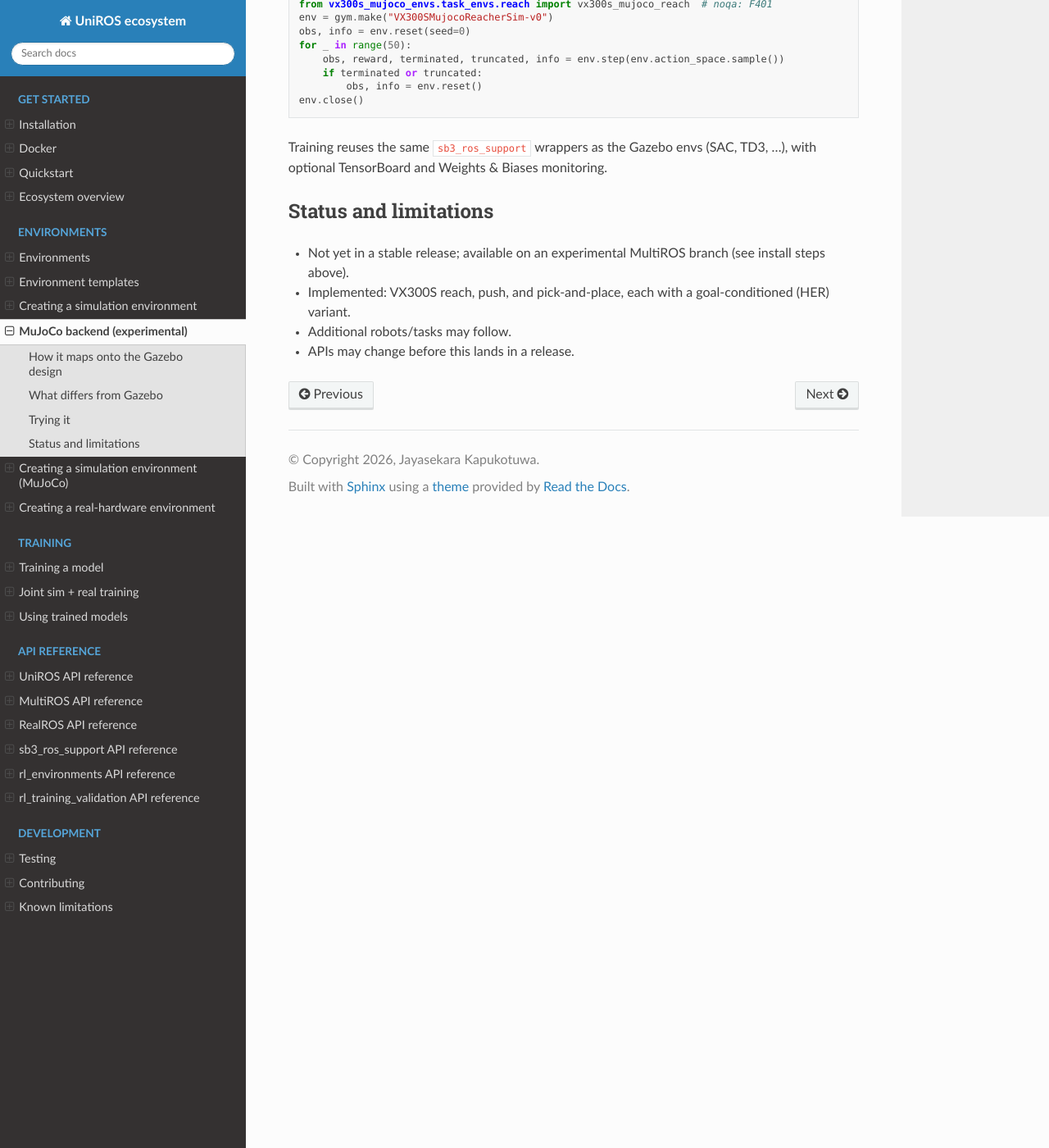
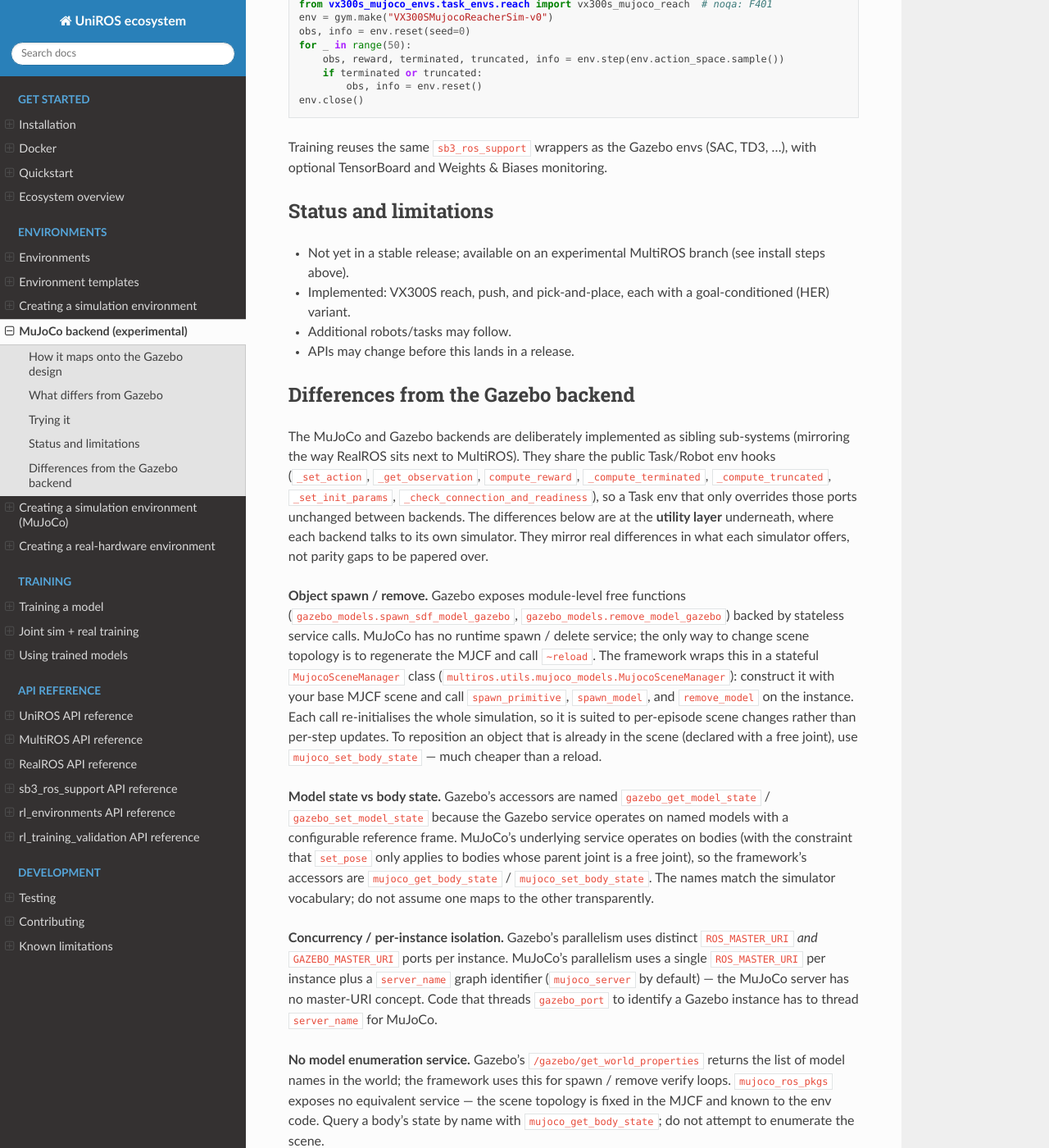
Before and after one commit to ncbdrck/UniROS, a Sphinx documentation site: the page built from docs/guides/mujoco_backend.rst, in a window 1280 px wide and 1400 px high, scrolled down 2016 px. Shown: the whole window at 82% size. Built offline with Sphinx 7.4.7 and the Read the Docs theme 3.1.0, drawn with Linux system fonts in a browser that asks for light colours; some of the changed text lies outside the part shown.

Commit message:
docs: spell out where the MuJoCo backend differs from Gazebo
Adds a "Differences from the Gazebo backend" section to the MuJoCo
backend guide explaining where the utility layer diverges, and why.
The two backends are deliberately sibling sub-systems (like RealROS
next to MultiROS): they share the public Task / Robot env hooks but
each backend's utility layer reflects what the underlying simulator
actually offers.

Covered:

* Object spawn / remove: Gazebo free functions vs MuJoCo's stateful
  MujocoSceneManager (MuJoCo has no runtime spawn / delete service;
  scene topology changes go through ~reload).
* Model state vs body state accessor naming; the free-joint
  constraint on set_pose for MuJoCo.
* Concurrency / per-instance isolation: distinct ROS+Gazebo master
  ports vs a single ROS port + server_name graph identifier.
* No model enumeration service in mujoco_ros_pkgs; query bodies
  by name via mujoco_get_body_state.
* Robot placement lives in the MJCF on MuJoCo; spawn_robot_in_mujoco
  takes no placement kwargs.
* Reset semantics: Gazebo has world / simulation reset modes;
  MuJoCo has a single ~reset with no equivalent distinction.

```diff
--- a/docs/guides/mujoco_backend.rst
+++ b/docs/guides/mujoco_backend.rst
@@ -138,3 +138,79 @@ Status and limitations
   goal-conditioned (HER) variant.
 * Additional robots/tasks may follow.
 * APIs may change before this lands in a release.
+
+
+Differences from the Gazebo backend
+-----------------------------------
+
+The MuJoCo and Gazebo backends are deliberately implemented as
+sibling sub-systems (mirroring the way RealROS sits next to
+MultiROS). They share the public Task/Robot env hooks
+(``_set_action``, ``_get_observation``, ``compute_reward``,
+``_compute_terminated``, ``_compute_truncated``,
+``_set_init_params``, ``_check_connection_and_readiness``), so a
+Task env that only overrides those ports unchanged between
+backends. The differences below are at the **utility layer**
+underneath, where each backend talks to its own simulator. They
+mirror real differences in what each simulator offers, not parity
+gaps to be papered over.
+
+**Object spawn / remove.**
+Gazebo exposes module-level free functions
+(``gazebo_models.spawn_sdf_model_gazebo``,
+``gazebo_models.remove_model_gazebo``) backed by stateless service
+calls. MuJoCo has no runtime spawn / delete service; the only way to
+change scene topology is to regenerate the MJCF and call
+``~reload``. The framework wraps this in a stateful
+``MujocoSceneManager`` class
+(``multiros.utils.mujoco_models.MujocoSceneManager``): construct it
+with your base MJCF scene and call ``spawn_primitive``,
+``spawn_model``, and ``remove_model`` on the instance. Each call
+re-initialises the whole simulation, so it is suited to per-episode
+scene changes rather than per-step updates. To reposition an object
+that is already in the scene (declared with a free joint), use
+``mujoco_set_body_state`` — much cheaper than a reload.
+
+**Model state vs body state.**
+Gazebo's accessors are named ``gazebo_get_model_state`` /
+``gazebo_set_model_state`` because the Gazebo service operates on
+named models with a configurable reference frame. MuJoCo's
+underlying service operates on bodies (with the constraint that
+``set_pose`` only applies to bodies whose parent joint is a free
+joint), so the framework's accessors are
+``mujoco_get_body_state`` / ``mujoco_set_body_state``. The names
+match the simulator vocabulary; do not assume one maps to the
+other transparently.
+
+**Concurrency / per-instance isolation.**
+Gazebo's parallelism uses distinct ``ROS_MASTER_URI`` *and*
+``GAZEBO_MASTER_URI`` ports per instance. MuJoCo's parallelism
+uses a single ``ROS_MASTER_URI`` per instance plus a ``server_name``
+graph identifier (``mujoco_server`` by default) — the MuJoCo server
+has no master-URI concept. Code that threads ``gazebo_port`` to
+identify a Gazebo instance has to thread ``server_name`` for
+MuJoCo.
+
+**No model enumeration service.**
+Gazebo's ``/gazebo/get_world_properties`` returns the list of model
+names in the world; the framework uses this for spawn / remove
+verify loops. ``mujoco_ros_pkgs`` exposes no equivalent service —
+the scene topology is fixed in the MJCF and known to the env code.
+Query a body's state by name with ``mujoco_get_body_state``; do not
+attempt to enumerate the scene.
+
+**Robot placement.**
+Gazebo's ``spawn_robot_in_gazebo`` accepts the robot's spawn pose
+as ``pos_x/y/z`` + ``ori_w/x/y/z`` kwargs because the robot is
+spawned at runtime. MuJoCo loads the robot from the MJCF, so the
+robot's pose lives in the MJCF ``<worldbody>``. The
+``spawn_robot_in_mujoco`` signature does not take placement kwargs;
+edit the MJCF to change the pose.
+
+**Reset semantics.**
+Gazebo distinguishes ``reset_world`` (data only, time preserved)
+and ``reset_simulation`` (data + time) via the ``reset_mode``
+kwarg. MuJoCo has a single ``~reset`` that calls ``mj_resetData``
+and re-applies the configured initial joint states — there is no
+world / simulation distinction. The MuJoCo backend therefore has no
+``reset_mode`` kwarg; pass nothing.
```
